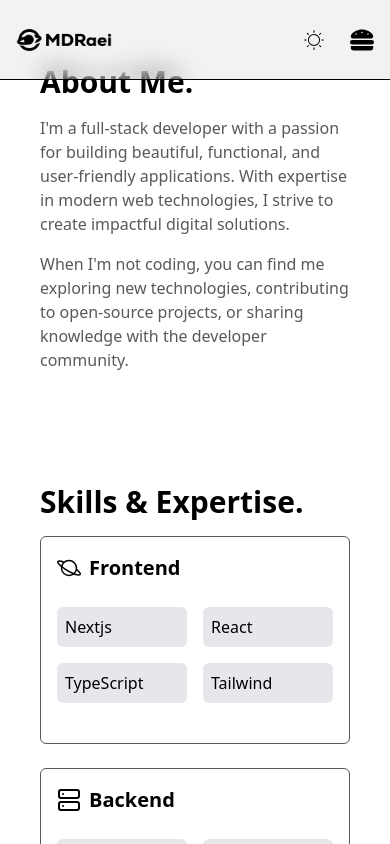
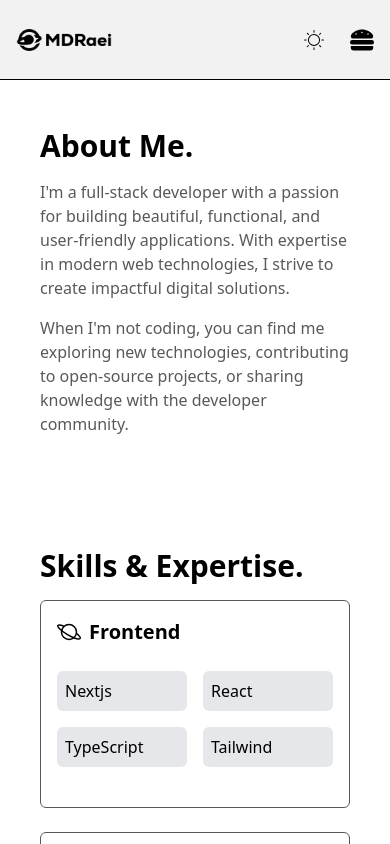
Before and after one commit to mohammadaliraei/MDRaei.Portofilo, a React (Vite) app in the folder client/: page / in a window 390 px wide. Shown: the top 844 px of the page. Built offline with nearby package versions, Linux system fonts and the light colour scheme.

Commit message:
update padding in UI

```diff
--- a/client/src/components/About.tsx
+++ b/client/src/components/About.tsx
@@ -49,7 +49,7 @@ const About: React.FC = () => {
 
   return (
     <div
-      className="dark:bg-black bg-white md:p-20 px-10"
+      className="dark:bg-black bg-white md:p-20 pt-16 px-10"
       id="aboutRef"
     >
       <Container>
```
